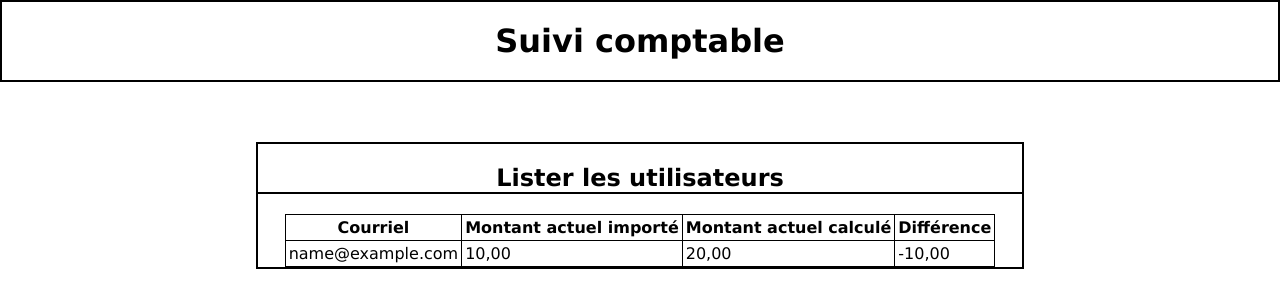
After one commit to benjaminbourdon/Compta-direct-Django, a Django app: page /list in a window 1280 px wide. The commit adds this page. Shown: the top 308 px of the page. Run offline with Django 4.2, Linux system fonts and the light colour scheme; tables that the repository leaves empty hold one stand-in row (values such as "Sample post").

Commit message:
Add user list view and balance control

```diff
--- a/suivi_operations/static/css/style.css
+++ b/suivi_operations/static/css/style.css
@@ -112,3 +112,14 @@ main h2 {
 .form__body input[type="text"], .form__body input[type="password"], .form__body textarea {
     width: 100%;
 }
+
+/* Table */
+table {
+    margin: auto;
+}
+
+table, th , td {
+    border: solid black 1px;
+    border-collapse: collapse;
+    padding: 3px;
+}
--- a/suivi_operations/templates/base_generic.html
+++ b/suivi_operations/templates/base_generic.html
@@ -23,6 +23,7 @@
             <ul>
                 <li><a href="/">Accueil</a></li>
                 <li><a href="{% url 'import_file' %}">Importer des données</a></li>
+                <li><a href="{% url 'list_user'%}"> Liste des personnes</a></li>
             </ul>
         </nav>
         {% endif %}
--- /dev/null
+++ b/suivi_operations/templates/suivi_operations/user_list.html
@@ -0,0 +1,48 @@
+{% extends "base_generic.html" %}
+
+{% block title %}
+    <title>Liste des utilisateurs</title>
+{% endblock%}
+
+{% block content %}
+    <form enctype="multipart/form-data" method="post" action="" class="block-form">
+        {% csrf_token %}
+        <h2 class="form__header">Lister les utilisateurs</h2>
+
+        <table>
+            <thead>
+                <tr>
+                    <th>Courriel</th>
+                    <th>Montant actuel importé</th>
+                    <th>Montant actuel calculé</th>
+                    <th>Différence</th>
+                </tr>
+            </thead>
+            <tbody>
+                {% for user in user_list %}
+                <tr>
+                    <td>{{ user.email }}</td>
+                    <td>
+                        {% if user.profile_ac.current_amount != None %}
+                            {{ user.profile_ac.current_amount }}
+                        {% endif %}
+                    </td>
+                    <td>
+                        {{ user.calculated_amount|floatformat:2 }}
+                    </td>
+                    <td>
+                        {{ user.diff_amount|floatformat:2}}
+                    </td>
+                </tr>
+                {% empty %}
+                <tr>
+                    <th>
+                        Pas d'utilisateurs
+                    </th>
+                </tr>
+                {% endfor %}
+            </tbody>
+        </table>
+
+    </form>
+{% endblock %}
--- a/suivi_operations/views.py
+++ b/suivi_operations/views.py
@@ -6,9 +6,11 @@ from datetime import datetime
 from decimal import Decimal
 
 from django.db import transaction
+from django.db.models import Sum, F
 from django.contrib.messages.views import SuccessMessageMixin
 from django.utils.translation import gettext_lazy as _
 from django.views.generic.edit import FormView
+from django.views.generic.list import ListView
 from django.core.exceptions import ValidationError
 from django.core.validators import validate_email
 
@@ -157,3 +159,18 @@ class ImportFileView(SuccessMessageMixin, FormView):
                     line.get("Solde à la date T (EUR)")
                 )
                 user.save()
+
+
+class UserListView(ListView):
+    model = User
+    # paginate_by = 100
+
+    def get_queryset(self):
+        queryset = User.objects.prefetch_related("profile_ac")
+        queryset = queryset.filter(profile_ac__current_amount__isnull=False)
+        queryset = queryset.annotate(
+            calculated_amount=Sum("transactions__amount", default=0)
+            + F("profile_ac__initial_amount"),
+            diff_amount=F("profile_ac__current_amount") - F("calculated_amount"),
+        )
+        return queryset
```
